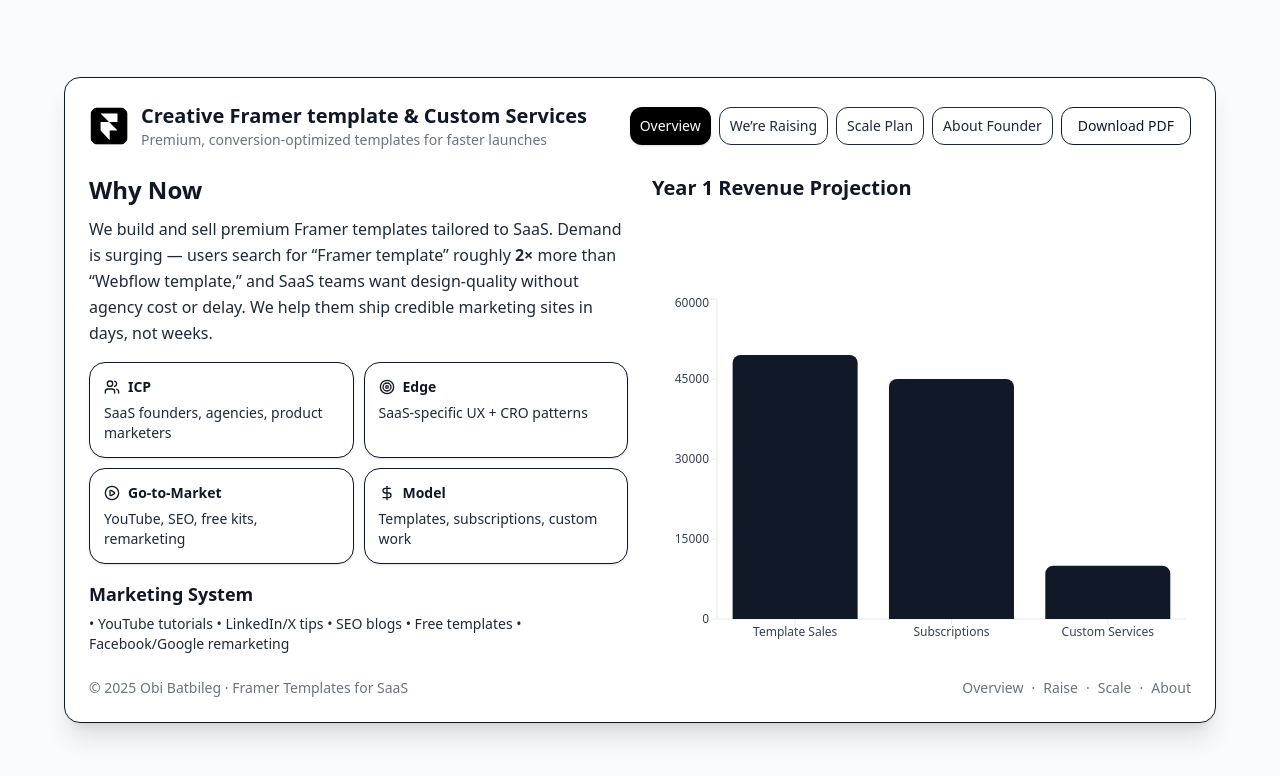
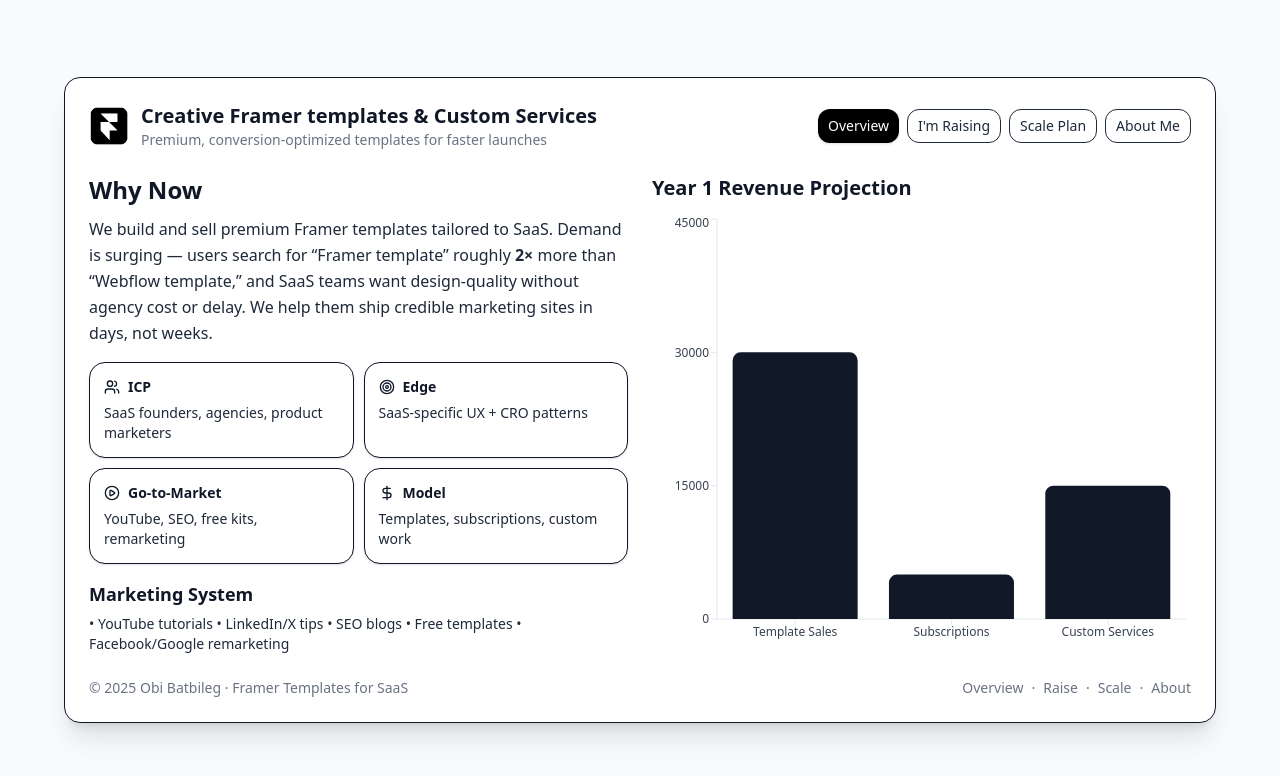
Before and after one commit to ObiBat/framer-templates-deck, a React (Vite) app: page / in a window 1280 px wide. Shown: the top 776 px of the page. Built offline with nearby package versions, Linux system fonts and the light colour scheme.

Commit message:
Update App.jsx

```diff
--- a/src/App.jsx
+++ b/src/App.jsx
@@ -11,11 +11,15 @@
 
 export default function InvestorDeck() {
   const [page, setPage] = useState("overview");
+  const [amountRaised, setAmountRaised] = useState(500);
+
+  const TARGET_AMOUNT = 10000;
+  const raisedPercent = Math.max(0, Math.min(100, Math.round((amountRaised / TARGET_AMOUNT) * 100)));
 
   const revenueData = [
-    { name: "Template Sales", value: 49500 },
-    { name: "Subscriptions", value: 45000 },
-    { name: "Custom Services", value: 10000 },
+    { name: "Template Sales", value: 30000 },
+    { name: "Subscriptions", value: 5000 },
+    { name: "Custom Services", value: 15000 },
   ];
 
   const container = {
@@ -45,18 +49,15 @@
             <div className="flex items-center gap-3">
               <motion.img initial={{ scale: 0.9, opacity: 0 }} animate={{ scale: 1, opacity: 1 }} src="/logo.png" alt="Logo" className="h-9 w-9 md:h-10 md:w-10 object-contain" />
               <div>
-                <h1 className="text-lg md:text-xl font-bold text-gray-900">Creative Framer template & Custom Services</h1>
+                <h1 className="text-lg md:text-xl font-bold text-gray-900">Creative Framer templates & Custom Services</h1>
                 <p className="text-xs md:text-sm text-gray-500">Premium, conversion‑optimized templates for faster launches</p>
               </div>
             </div>
             <div className="flex gap-2 flex-wrap">
               <NavButton id="overview" label="Overview" />
-              <NavButton id="fundraise" label="We’re Raising" />
+              <NavButton id="fundraise" label="I'm Raising" />
               <NavButton id="scale" label="Scale Plan" />
-              <NavButton id="about" label="About Founder" />
-              <a href={PDF_URL} download>
-                <Button variant="outline" className="rounded-xl text-xs md:text-sm px-3 py-1.5">Download PDF</Button>
-              </a>
+              <NavButton id="about" label="About Me" />
             </div>
           </div>
         </div>
@@ -91,10 +92,10 @@
 
                   <div className="flex flex-col justify-between">
                     <h3 className="text-lg md:text-xl font-bold text-gray-900 mb-1.5">Year 1 Revenue Projection</h3>
-                    <ResponsiveContainer width="100%" height={360}>
+                    <ResponsiveContainer width="100%" height={440}>
                       <BarChart data={revenueData}>
                         <XAxis dataKey="name" tick={{ fill: '#374151', fontSize: 12 }} axisLine={{ stroke: '#E5E7EB' }} tickLine={{ stroke: '#E5E7EB' }} />
-                        <YAxis tick={{ fill: '#374151', fontSize: 12 }} axisLine={{ stroke: '#E5E7EB' }} tickLine={{ stroke: '#E5E7EB' }} />
+                        <YAxis domain={[0, 45000]} tick={{ fill: '#374151', fontSize: 12 }} axisLine={{ stroke: '#E5E7EB' }} tickLine={{ stroke: '#E5E7EB' }} />
                         <Tooltip contentStyle={{ borderRadius: 12, borderColor: '#E5E7EB', background: '#FFFFFF', color: '#111827' }} />
                         <Bar dataKey="value" radius={[8, 8, 0, 0]} fill="#111827" />
                       </BarChart>
@@ -108,11 +109,27 @@
               <motion.section key="fundraise" variants={container} initial="hidden" animate="show" exit="exit">
                 <div className="grid grid-cols-1 md:grid-cols-2 gap-5 md:gap-6">
                   <div>
-                    <h2 className="text-xl md:text-2xl font-bold text-gray-900 mb-2.5">We’re Raising</h2>
+                    <h2 className="text-xl md:text-2xl font-bold text-gray-900 mb-2.5">I'm Raising</h2>
                     <p className="text-gray-800 text-sm md:text-base mb-4">
-                      Seeking <b>A$75,000</b> pre‑seed to accelerate template production, marketing, and early
+                      Seeking <b>$10,000</b> pre‑seed to accelerate template production, marketing, and early
                       subscriptions. Target runway: <b>12 months</b>. Long‑term, scale into a Creative Tech Consulting firm in Sydney, offering SaaS design systems, branding, and digital transformation services.
                     </p>
+                  </div>
+                  <div className="flex items-center justify-center">
+                    <div className="w-full max-w-xs">
+                      <div className="flex items-end justify-between mb-1">
+                        <span className="text-xs text-gray-600">Raised</span>
+                        <span className="text-xs text-gray-900 font-medium">${amountRaised.toLocaleString()} / ${TARGET_AMOUNT.toLocaleString()}</span>
+                      </div>
+                      <div className="h-2.5 w-full bg-gray-200 rounded-full overflow-hidden" role="progressbar" aria-valuemin={0} aria-valuemax={TARGET_AMOUNT} aria-valuenow={amountRaised}>
+                        <motion.div
+                          initial={{ width: 0 }}
+                          animate={{ width: `${raisedPercent}%` }}
+                          transition={{ duration: 0.5 }}
+                          className="h-full bg-black"
+                        />
+                      </div>
+                    </div>
                   </div>
                 </div>
               </motion.section>
@@ -180,7 +197,7 @@
                     />
                   </div>
                   <div className="md:col-span-2">
-                    <h2 className="text-xl md:text-2xl font-bold text-gray-900 mb-2">Obi Batbileg — Founder</h2>
+                    <h2 className="text-xl md:text-2xl font-bold text-gray-900 mb-2">Obi Batbileg</h2>
                     <p className="text-gray-800 text-sm md:text-base leading-relaxed mb-3.5">
                       Designer‑engineer with expertise in SaaS, front‑end (React, Next.js, Tailwind), and creative tech consulting. Experience launching web solutions for SMEs and brands in Sydney. Vision: expand into a Creative Tech Consulting firm supporting small to medium businesses in design, branding, and SaaS scalability.
                     </p>
```
